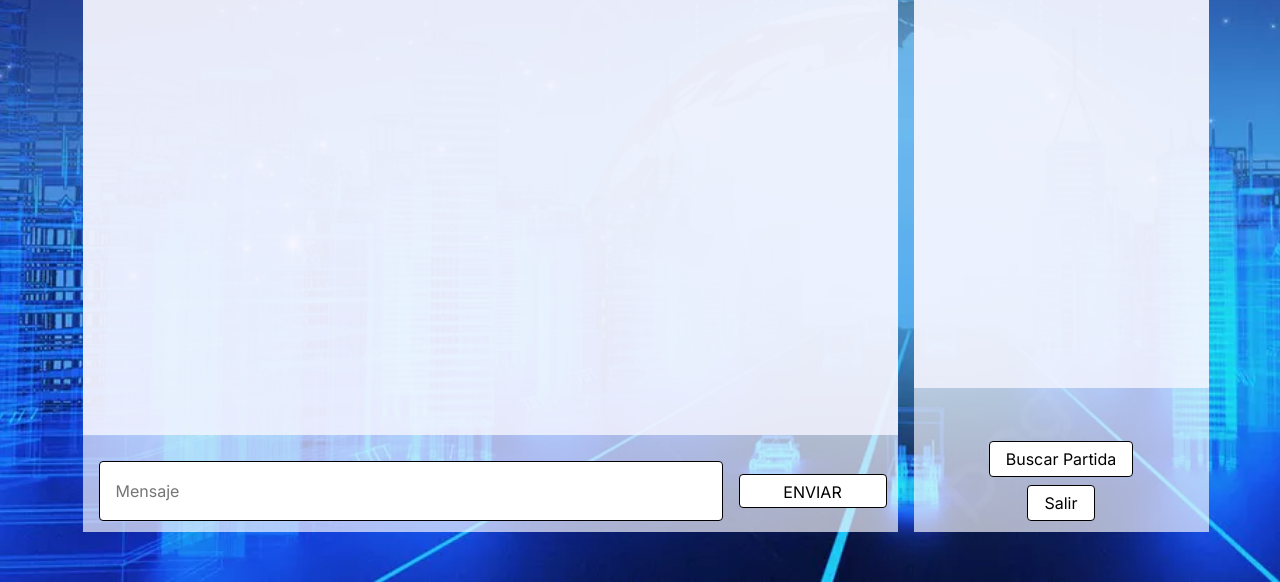
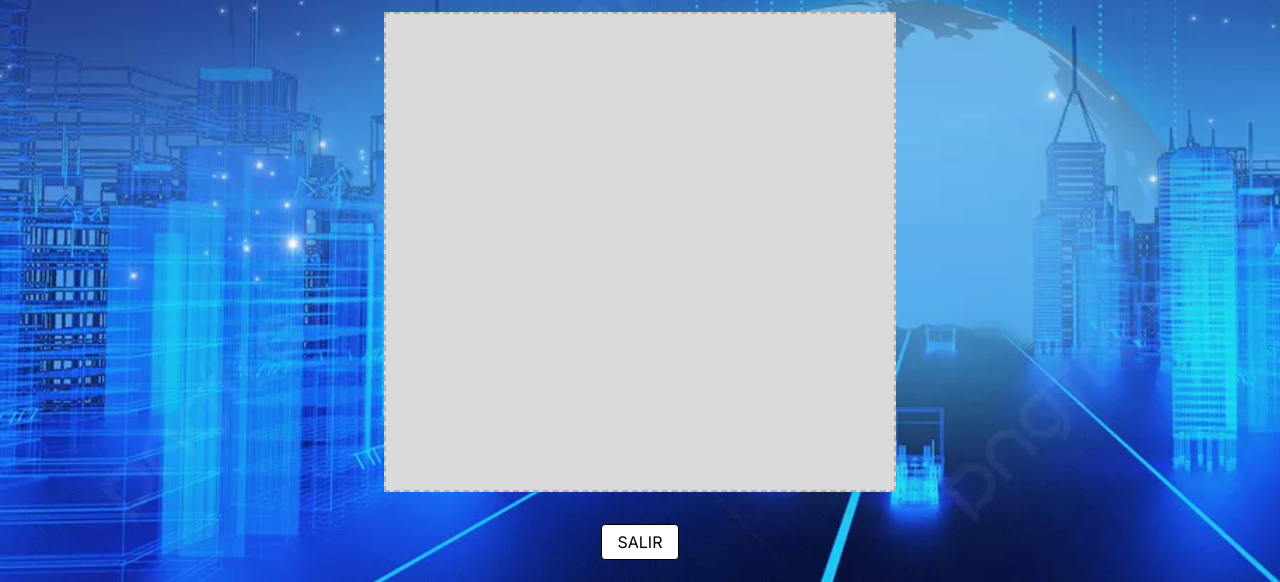
Before and after one commit to Cristian019/JuegosServidor-HTML, a website built with Parcel: page lobby.html in a window 1280 px wide. Shown: the part 218-800 px from the top of the page. Built offline with nearby package versions, Linux system fonts and the light colour scheme.

Commit message:
Commit from TeleportHQ

```diff
--- a/lobby.css
+++ b/lobby.css
@@ -12,7 +12,7 @@
 .lobby-container1 {
   width: 1137px;
   height: 711px;
-  display: flex;
+  display: none;
   align-self: center;
   align-items: center;
   flex-direction: column;
@@ -133,7 +133,6 @@
   right: 0px;
   width: 545px;
   height: 276px;
-  margin: auto;
   display: none;
   position: absolute;
   align-items: flex-start;
@@ -157,11 +156,10 @@
   flex: 0 0 auto;
   left: 0px;
   right: 0px;
-  margin: auto;
-  display: none;
+  display: flex;
   position: absolute;
   align-self: center;
-  align-items: flex-start;
+  align-items: center;
   flex-direction: column;
 }
 .lobby-heading {
--- a/lobby.html
+++ b/lobby.html
@@ -89,7 +89,7 @@
             <br />
             <br />
           </h1>
-          <div id="Canvas" class="lobby-container8"></div>
+          <main id="Canvas" class="lobby-container8"></main>
           <button class="lobby-button4 button">
             <span>
               <span>SALIR</span>
```
